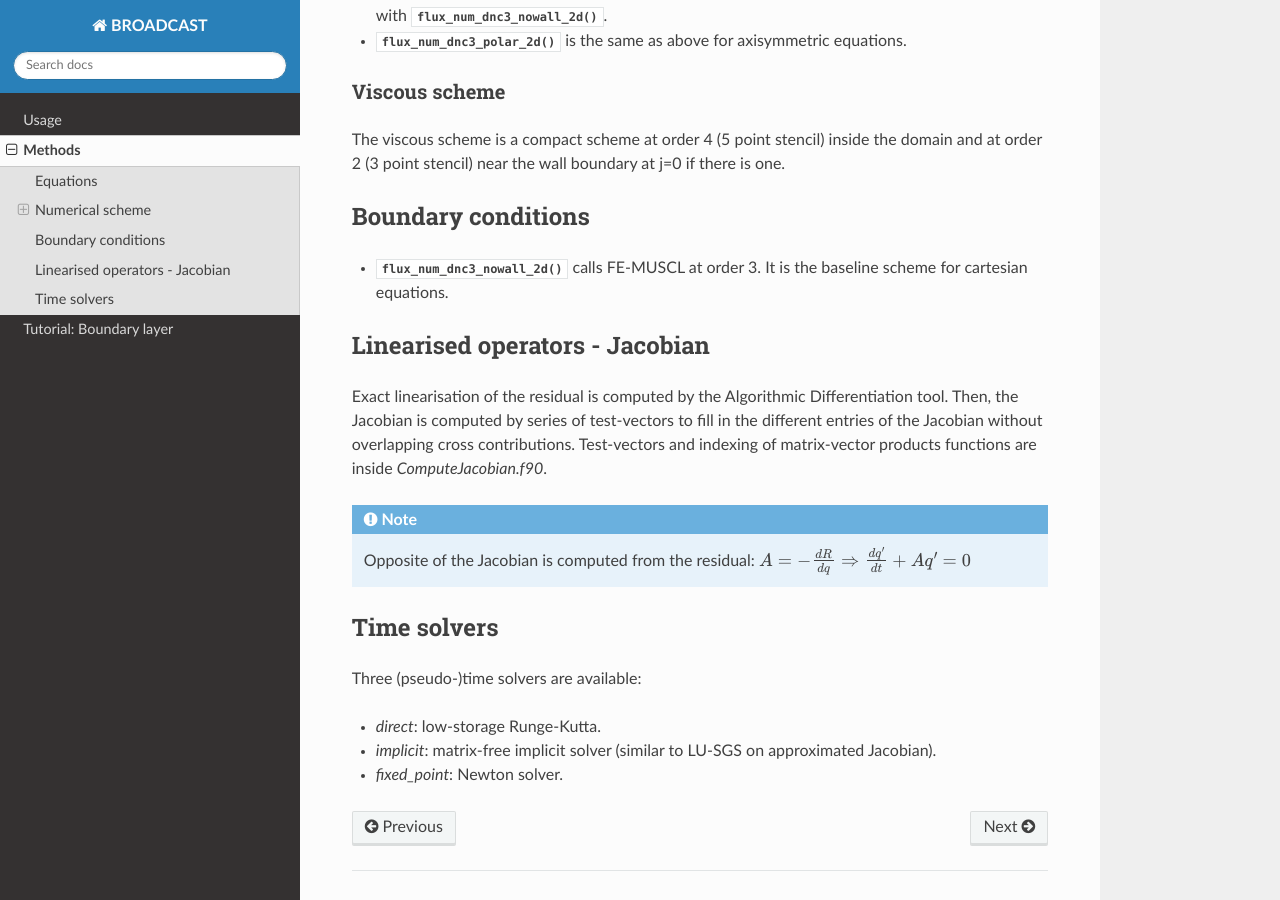
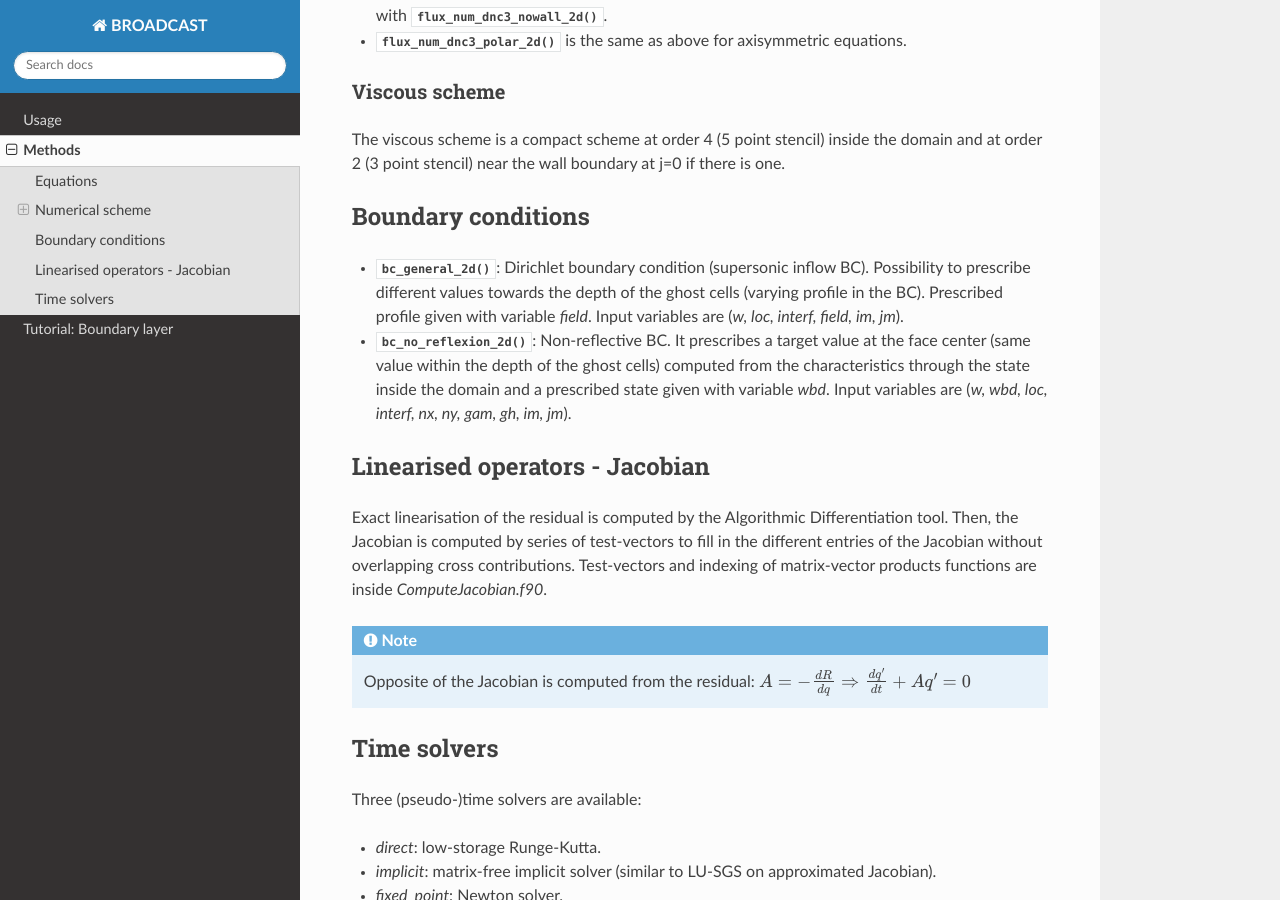
Before and after one commit to apoulain22/TutorialDoc, a Sphinx documentation site: the page built from docs/source/methods.rst, in a window 1280 px wide and 900 px high, scrolled down 659 px. Built offline with Sphinx 7.4.7 and the Read the Docs theme 2.0.0, drawn with Linux system fonts in a browser that asks for light colours.

Commit message:
update doc

```diff
--- a/docs/source/listvar.rst
+++ b/docs/source/listvar.rst
@@ -47,6 +47,7 @@ Numerics:
 Boundary conditions:
 
 * **interf** (*numpy array of size (2, 2)*): range of the coordinates for one BC location. **interf[0,0]** = imin, **interf[0,1]** = jmin, **interf[1,0]** = imax and **interf[1,1]** = jmax.
+* **loc** (*numpy array of size (2, 2)*): range of the coordinates for one BC location. **interf[0,0]** = imin, **interf[0,1]** = jmin, **interf[1,0]** = imax and **interf[1,1]** = jmax.
 * **lf** (*list of strings*): list of routines names for BC and numerical scheme.
 
 Linearised operators - Jacobian:
--- a/docs/source/methods.rst
+++ b/docs/source/methods.rst
@@ -31,7 +31,11 @@ The viscous scheme is a compact scheme at order 4 (5 point stencil) inside the d
 Boundary conditions
 -----
 
-* :func:`flux_num_dnc3_nowall_2d` calls FE-MUSCL at order 3. It is the baseline scheme for cartesian equations.
+* :func:`bc_general_2d`: Dirichlet boundary condition (supersonic inflow BC). Possibility to prescribe different values towards the depth of the ghost cells (varying profile in the BC). Prescribed profile given with variable *field*. Input variables are (*w, loc, interf, field, im, jm*).
+
+* :func:`bc_no_reflexion_2d`: Non-reflective BC. It prescribes a target value at the face center (same value within the depth of the ghost cells) computed from the characteristics through the state inside the domain and a prescribed state given with variable *wbd*. Input variables are (*w, wbd, loc, interf, nx, ny, gam, gh, im, jm*).
+
+
 
 Linearised operators - Jacobian
 -----
```
